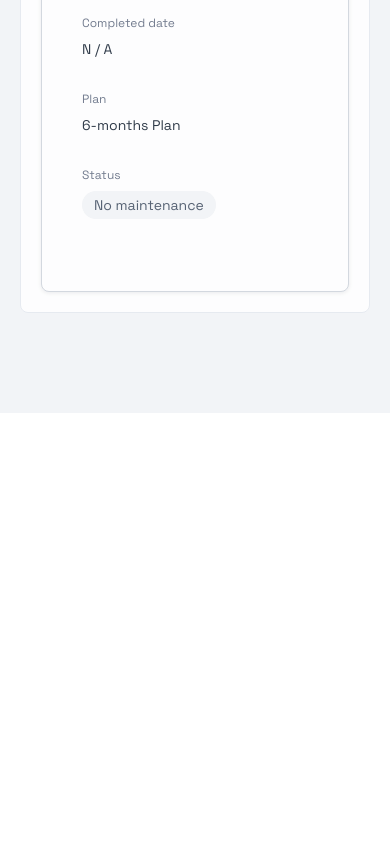
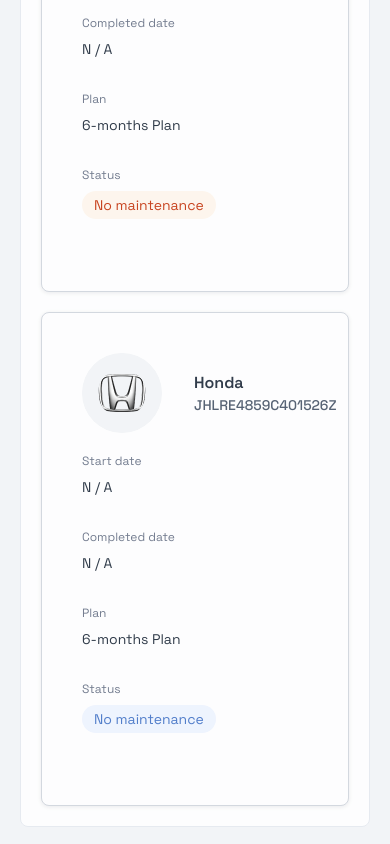
Before and after one commit to ntamiegbe/legitcar-next, a Next.js app: page /maintainance in a window 390 px wide. Shown: the part 944-1788 px from the top of the page. Before the commit the page ends 1357 px from the top, so only its background shows below. Built offline with nearby package versions, Linux system fonts and the light colour scheme.

Commit message:
Commit: chnages

```diff
--- a/src/pages/maintainance.js
+++ b/src/pages/maintainance.js
@@ -241,7 +241,33 @@ const maintainance = () => {
                 </div>
                 <div className="mb-8">
                   <h5 className='text-grayTable text-xs mb-2'>Status</h5>
-                  <button className='text-sm text-secondaryText bg-grayBg px-3 py-1 rounded-2xl'>No maintenance</button>
+                  <button className='text-sm text-orangeText bg-orangeOverlay px-3 py-1 rounded-2xl'>No maintenance</button>
+                </div>
+              </div>
+
+              <div className="bg-white border border-stroke rounded-lg m-5 p-10 shadow-main md:hidden">
+                <div className="mb-5 flex items-center space-x-8">
+                  <Image src={HondaLogo} alt="Car logo" className='w-20 h-20 p-4 bg-grayBg rounded-full' />
+                  <div className="">
+                    <p className='text-primary font-semibold'>Honda</p>
+                    <p className='text-secondaryText font-medium text-sm'>JHLRE4859C401526Z</p>
+                  </div>
+                </div>
+                <div className="mb-8">
+                  <h5 className='text-grayTable text-xs mb-2'>Start date</h5>
+                  <p className='text-primary text-sm'>N / A</p>
+                </div>
+                <div className="mb-8">
+                  <h5 className='text-grayTable text-xs mb-2'>Completed date</h5>
+                  <p className='text-primary text-sm'>N / A</p>
+                </div>
+                <div className="mb-8">
+                  <h5 className='text-grayTable text-xs mb-2'>Plan</h5>
+                  <p className='text-primary text-sm'>6-months Plan</p>
+                </div>
+                <div className="mb-8">
+                  <h5 className='text-grayTable text-xs mb-2'>Status</h5>
+                  <button className='text-sm text-blue bg-blueOverlay px-3 py-1 rounded-2xl'>No maintenance</button>
                 </div>
               </div>
 
--- a/tailwind.config.js
+++ b/tailwind.config.js
@@ -35,6 +35,8 @@ module.exports = {
       'grayPagination': '#647691',
       'blue': '#4172C6',
       'blueOverlay': '#EEF4FF',
+      'orangeOverlay': '#FFF6ED',
+      'orangeText': '#C4320A',
       'grayBg': '#F2F4F7',
       'inputFocused': '#F9FAFB',
       'gray': '#344054'
```
